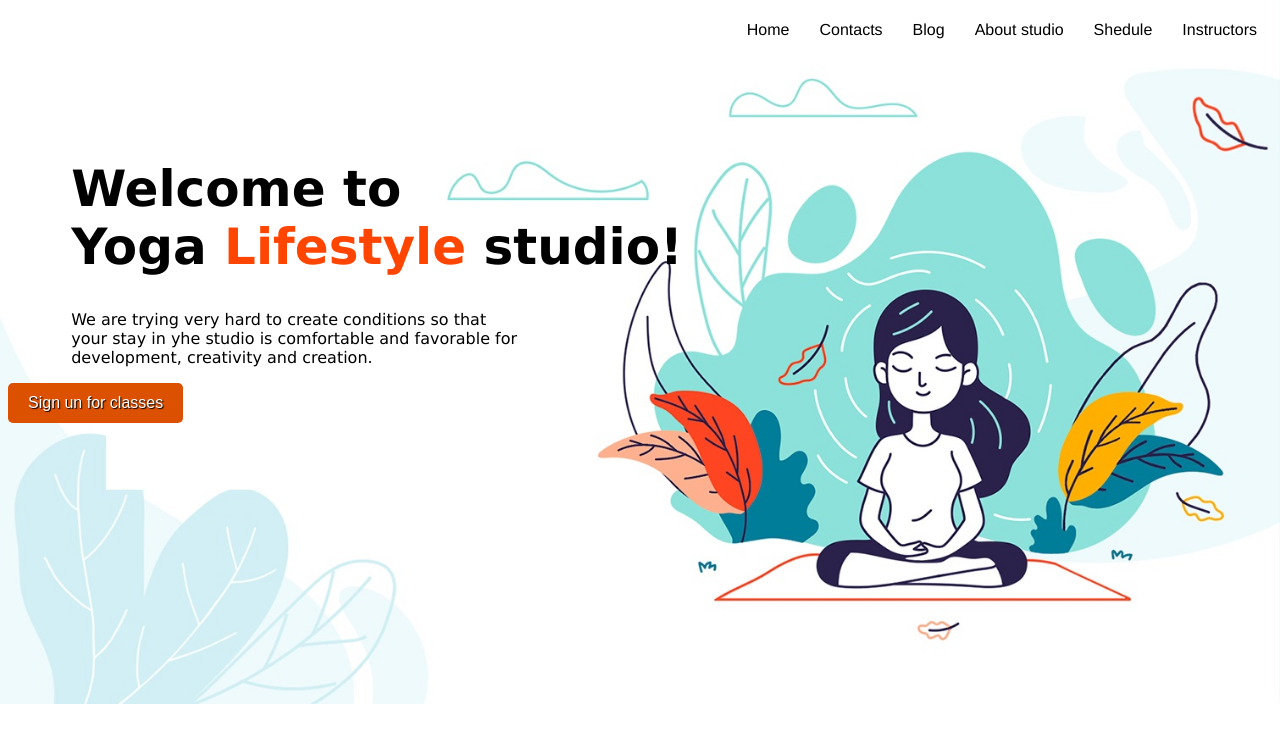
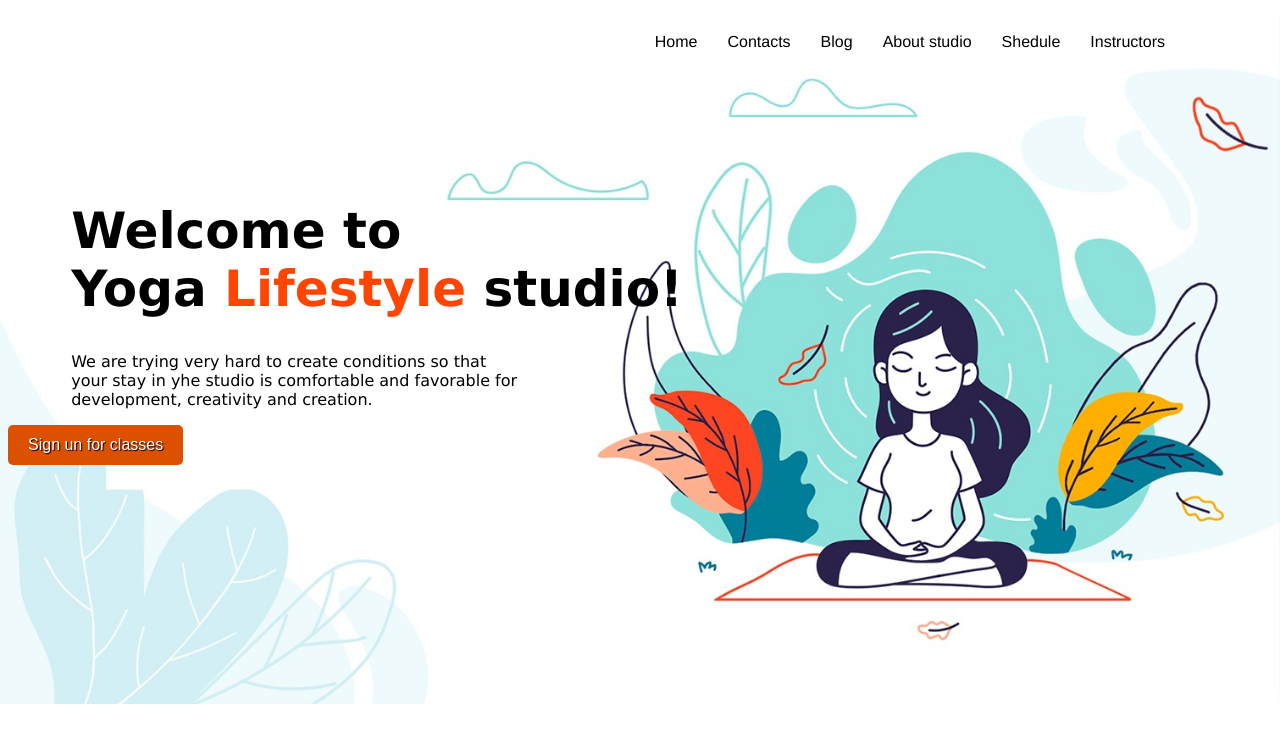
Before and after one commit to liliiavint/48-grupe-joga, a website: page index.html in a window 1280 px wide. Drawn offline with Linux system fonts and the light colour scheme.

Commit message:
Update main.css

```diff
--- a/css/main.css
+++ b/css/main.css
@@ -4,13 +4,17 @@ body{
     background-image: url(../img/joga.jpg);
 }
 .menu{
-
+    display: inline-block;
+    width: 1000px;
+    margin-left: calc(50% - 500px);
+    margin-top: 20px;
     list-style-type:none;
 
 
 
     }
     .menu a{
+    display: inline-block;
     text-decoration:none;
     font-family: 'Franklin Gothic Medium', 'Arial Narrow', Arial, sans-serif;
     color:black;
```
